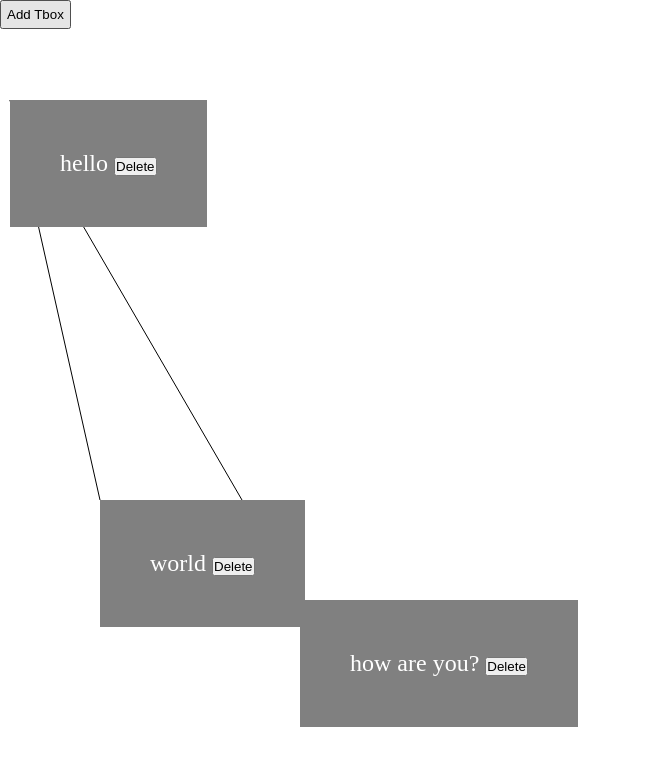
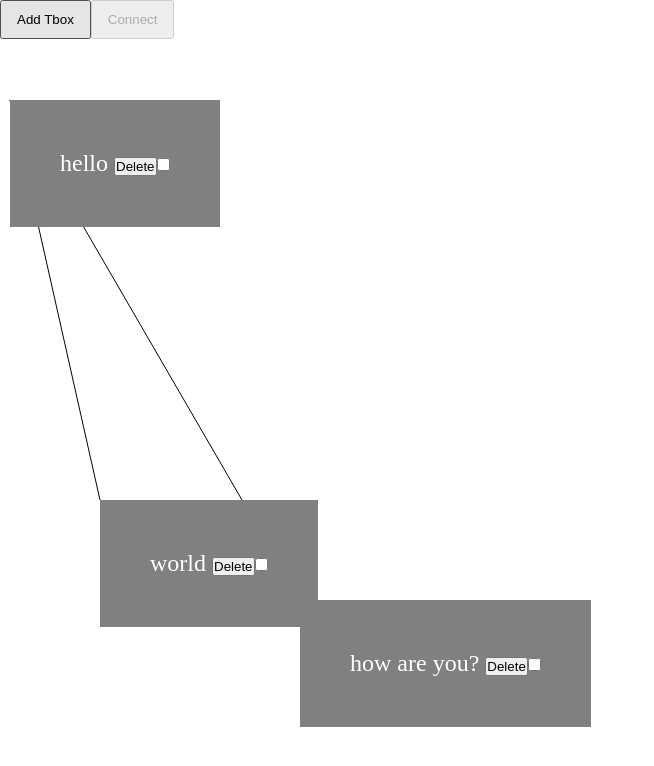
Before and after one commit to derikvanschaik/vue-mimi, a Vue app: page / in a window 1280 px wide. Shown: the top 766 px of the page, without its empty margins (0-654 px from the left). Built offline with nearby package versions, Linux system fonts and the light colour scheme.

Commit message:
implement connection

```diff
--- a/src/App.vue
+++ b/src/App.vue
@@ -1,12 +1,16 @@
 <template>
     <canvas :width="width" :height="height" ref="canvas"></canvas>
-    <button class="menu-btn" @click="addTextbox">Add Tbox</button>
+    <div class="menu">
+        <button class="menu-btn" @click="addTextbox">Add Tbox</button>
+        <button class="menu-btn" @click="connectedSelected" :disabled="cannotConnect">Connect</button>
+    </div>
     <drag-text
         v-for="t,i in textboxes"
         :key="t.text"
         :updateLinesHandler="updateLines"
         :updateTextbox="updateTextbox(i)"
         :deleteTextbox="deleteTextbox(i)"
+        :selectTextbox="selectTextbox(i)"
         :text="t.text"
         :startX="t.x"
         :startY="t.y"/>
@@ -22,6 +26,11 @@ export default {
     mounted(){
         this.clearCanvasAndDrawLines();
     },
+    computed:{
+        cannotConnect(){
+            return this.textboxes.filter(t => t.selected).length !== 2;
+        }
+    },
     data(){
         return{
             // canvas
@@ -29,9 +38,9 @@ export default {
             height: window.innerHeight,
             // app
             textboxes: [
-                { x: 10, y: 100, text: 'hello' },
-                { x: 100, y: 500, text: 'world'},
-                { x: 300, y: 600, text: 'how are you?' }
+                { x: 10, y: 100, text: 'hello', selected: false },
+                { x: 100, y: 500, text: 'world', selected: false },
+                { x: 300, y: 600, text: 'how are you?', selected: false}
             ],
             lines: [
                 { fromX: 10, fromY: 100, toX: 100, toY: 500},
@@ -50,9 +59,15 @@ export default {
                     // component
                     // solution is to get a unique id for each textbox and not use textbox's text
                     // as a unique key...
-                    text: 'textbox (' + this.textboxes.length + ')'
+                    text: 'textbox (' + this.textboxes.length + ')',
+                    selected: false
                 }
             )
+        },
+        selectTextbox(idx){
+            return () =>{
+                this.textboxes[idx].selected = !this.textboxes[idx].selected;
+            }
         },
         deleteTextbox(idx){
             return () =>{
@@ -69,6 +84,7 @@ export default {
             ctx.clearRect(0, 0, this.width, this.height);
 
             this.lines.forEach( line =>{
+                // console.log(`drawing line from (${line.fromX},${line.fromY}) to (${line.toX},${line.toY})` );
                 ctx.beginPath();
                 ctx.moveTo(line.fromX, line.fromY);
                 ctx.lineTo(line.toX, line.toY);
@@ -103,6 +119,13 @@ export default {
             }
             this.lines = this.lines.filter( line => line !== null); // filter deleted lines
             this.clearCanvasAndDrawLines();
+        },
+        connectedSelected(){
+            const [b1, b2] = this.textboxes.filter( t => t.selected);
+            const newLine = { fromX: b1.x, fromY: b1.y, toX: b2.x, toY: b2.y};
+            console.log("connecting:",b1, b2, newLine);
+            this.lines.push(newLine);
+            this.clearCanvasAndDrawLines();
         }
     }
 }
@@ -115,8 +138,12 @@ export default {
 canvas{
     position: absolute;
 }
+.menu{
+    position: absolute;
+    display: flex;
+    align-items: center;
+}
 .menu-btn{
-    padding: 5px 5px;
-    position: absolute;
+    padding: 10px 15px;
 }
 </style>
--- a/src/components/DragText.vue
+++ b/src/components/DragText.vue
@@ -7,6 +7,7 @@
     @mouseup="handleDragEnd">
     {{ text }}
     <button @click="handleDelete">Delete</button>
+    <input @click="handleSelect" type="checkbox" />
   </div>
 </template>
 
@@ -18,6 +19,7 @@ export default {
     updateLinesHandler: Function,
     updateTextbox: Function,
     deleteTextbox: Function,
+    selectTextbox: Function,
     text: String,
     startX: Number,
     startY: Number
@@ -65,15 +67,22 @@ export default {
           oldOffsetLeft, oldOffsetTop,
           (e.target.offsetLeft),(e.target.offsetTop));
 
-        this.updateTextbox(oldOffsetLeft, oldOffsetTop);
+        this.updateTextbox(e.target.offsetLeft, e.target.offsetTop);
       }
     },
     handleDragEnd(){
+      this.updateTextbox(this.$refs.textbox.offsetLeft, this.$refs.textbox.offsetTop);
       this.isDragging = false;
     },
     handleDelete(){
       this.deleteTextbox();
       this.updateLinesHandler(this.$refs.textbox.offsetLeft, this.$refs.textbox.offsetTop);
+    },
+    handleSelect(e){
+      e.stopPropagation();
+      // console.log(this.$refs.textbox.offsetLeft, this.$refs.textbox.offsetTop);
+
+      this.selectTextbox();
     }
   }
 }
```
